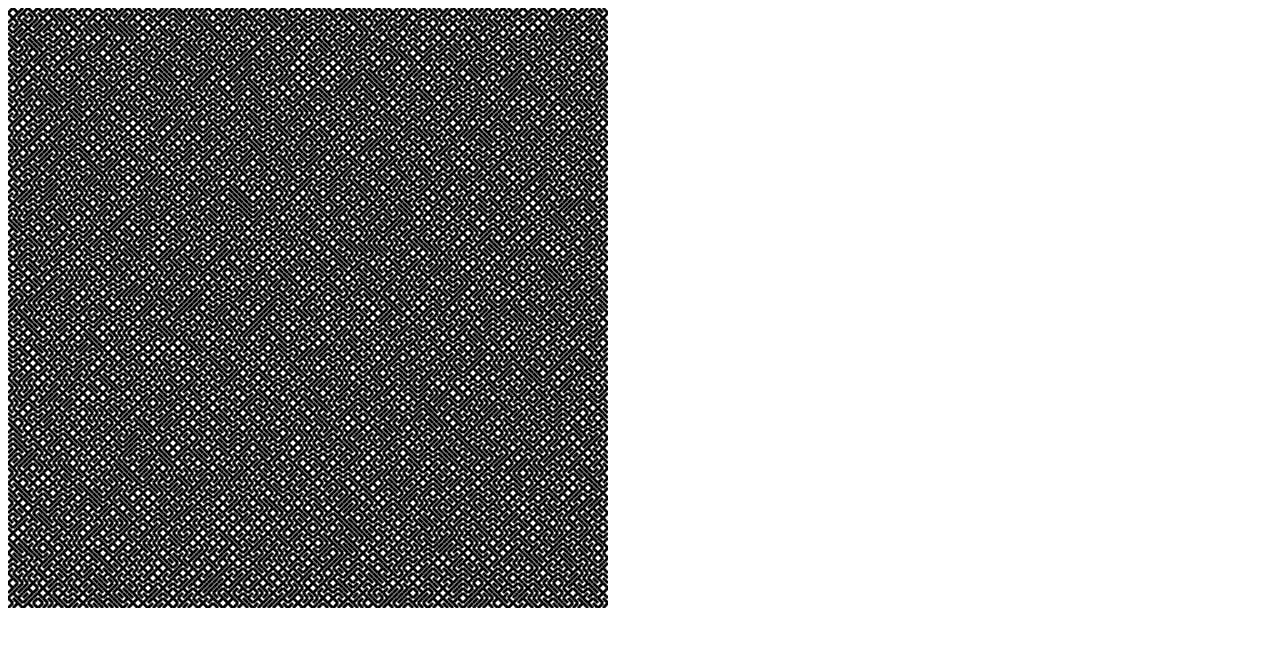
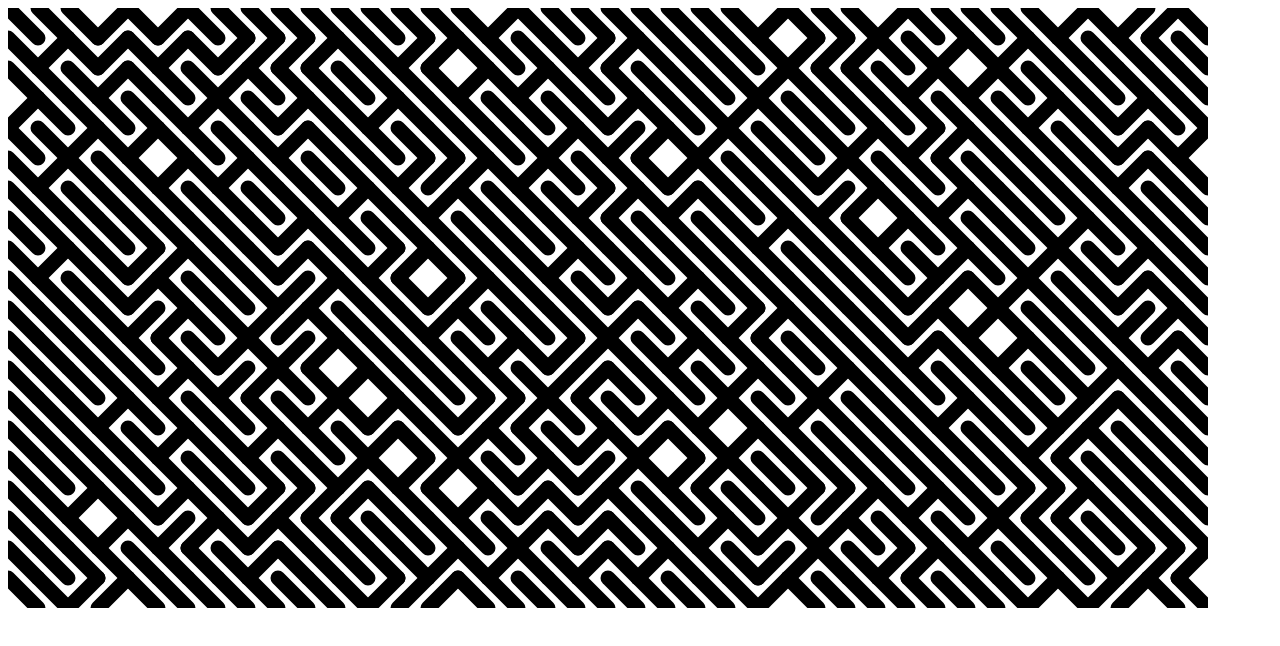
Before and after one commit to froquede/code-art-for-anyone, a plain HTML site: page 10 PRINT CHR$(205.5+RND(1)); GOTO 10/index.html in a window 1280 px wide. Drawn offline with Linux system fonts and the light colour scheme.

Commit message:
linecap, examples

```diff
--- a/10 PRINT CHR$(205.5+RND(1)); GOTO 10/index.html
+++ b/10 PRINT CHR$(205.5+RND(1)); GOTO 10/index.html
@@ -1,2 +1,2 @@
-<canvas width=600 height=600></canvas>
+<canvas width=1200 height=600></canvas>
 <script src="index.js"></script>
--- a/10 PRINT CHR$(205.5+RND(1)); GOTO 10/index.js
+++ b/10 PRINT CHR$(205.5+RND(1)); GOTO 10/index.js
@@ -1,17 +1,20 @@
 var canvas = document.getElementsByTagName('canvas')[0];
 var context = canvas.getContext('2d');
+context.imageSmoothingEnabled = true;
 
 var WIDTH = canvas.width;
 var HEIGHT = canvas.height;
-var size = 5;
+var size = 30;
 
 var x_sections = WIDTH / size;
 var y_sections = HEIGHT / size;
 
 function createLine(x, y, n) {
 	context.beginPath();
-	context.lineWidth = 3;
-	if (n >= Math.random()) {
+	context.lineWidth = 15;
+	// context.lineWidth += .015;
+	context.lineCap = 'round';
+	if (n >= Math.random() / 2) {
 		context.moveTo(x, y);
 		context.lineTo(x + size, y + size);
 	}
```
Also changed, not shown: 10 PRINT CHR$(205.5+RND(1)); GOTO 10/result2.png (added), 10 PRINT CHR$(205.5+RND(1)); GOTO 10/result3.png (added), 10 PRINT CHR$(205.5+RND(1)); GOTO 10/result4.png (added), 10 PRINT CHR$(205.5+RND(1)); GOTO 10/result5.png (added), 10 PRINT CHR$(205.5+RND(1)); GOTO 10/result6.png (added), 10 PRINT CHR$(205.5+RND(1)); GOTO 10/result7.png (added).
